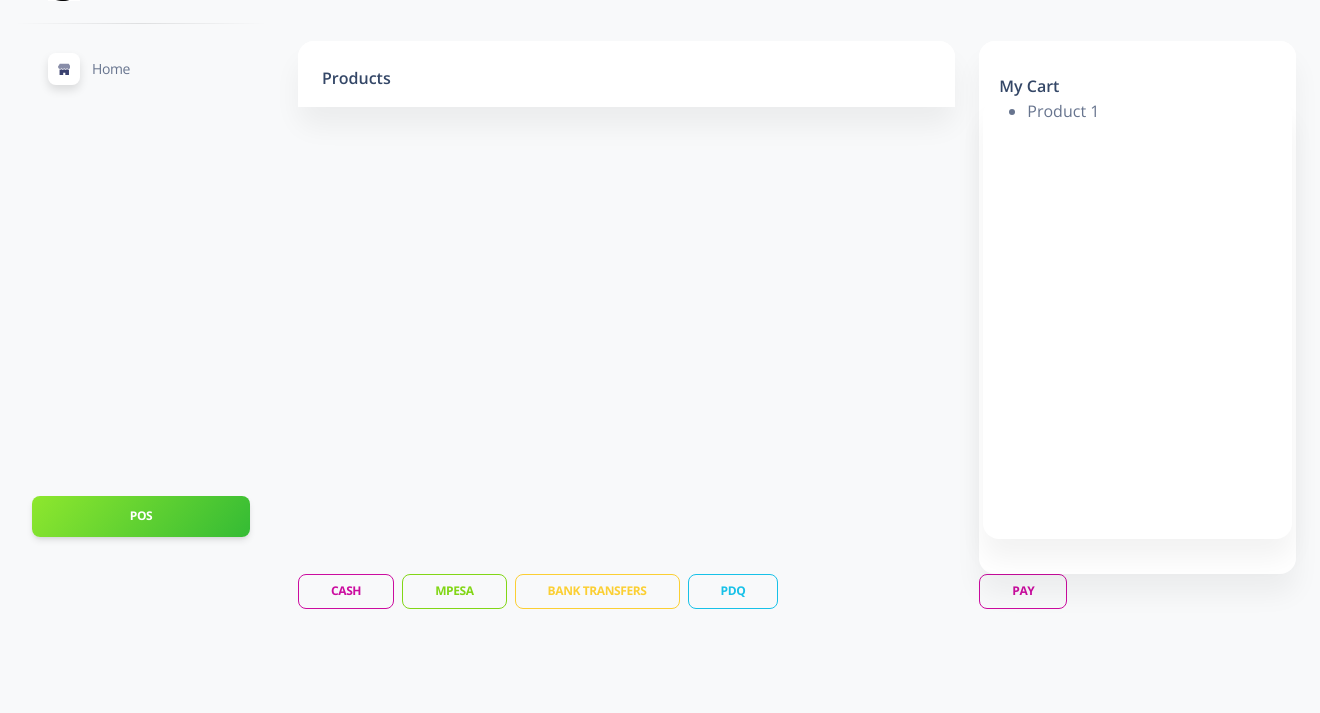
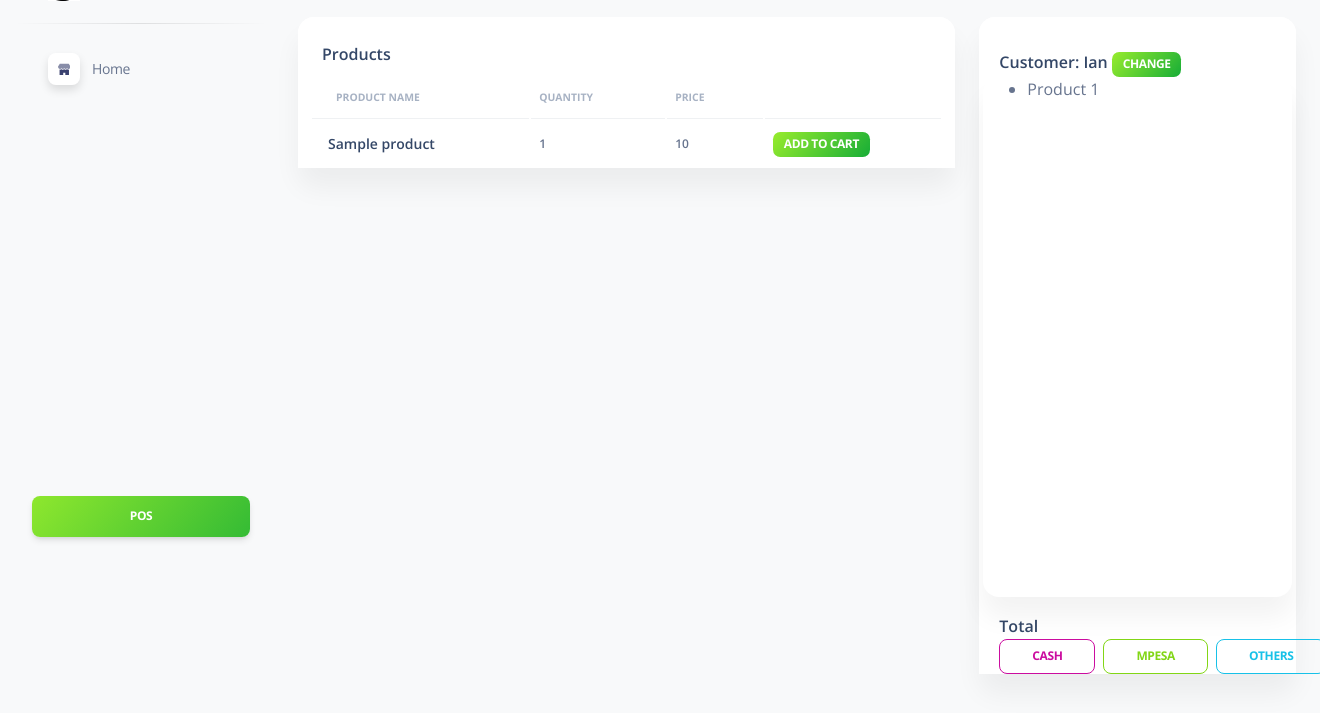
Before and after one commit to derlico/SimplePOS, a Django app: page /pos/ in a window 1320 px wide. Shown: the part 71-784 px from the top of the page. Run offline with Django 4.2, Linux system fonts and the light colour scheme; tables that the repository leaves empty hold one stand-in row (values such as "Sample post"); some libraries are stand-ins or nearby versions.

Commit message:
functionality1

```diff
--- a/Home/templates/pages/pos.html
+++ b/Home/templates/pages/pos.html
@@ -4,123 +4,86 @@
 {% block content %}
 
     <div class="container-fluid py-4">
-      <div class="row my-4">
+      <div class="row">
         <div class="col-lg-8 col-md-6 mb-md-0 mb-4">
           <div class="card">
             <div class="card-header pb-0">
               <div class="row">
-                <div class="col-lg-6 col-7">
                   <h6>Products</h6>
                   <!--Working with dictionaries to combine Products and Services-->
-                  <ul>
-                    {% for products in product %}
+                    <div class="table-responsive p-0">
+                      <table class="table align-items-center mb-0">
+                        <thead>
+                          <tr>
+                            <th class="text-uppercase text-secondary text-xxs font-weight-bolder opacity-7">Product Name</th>
+                            <th class="text-uppercase text-secondary text-xxs font-weight-bolder opacity-7 ps-2">Quantity</th>
+                            <th class="text-uppercase text-secondary text-xxs font-weight-bolder opacity-7 ps-2">Price</th>
+                            <th class="text-secondary opacity-7"></th>
+                          </tr>
+                        </thead>
+                        <tbody>
+                          {% for product in products %}
+                          <tr>
+                            <td>
+                              <div class="d-flex px-2 py-1">
+                                <!--<div>
+                                  <img src="{% static 'img/team-2.jpg' %}" class="avatar avatar-sm me-3" alt="user1">
+                                </div>-->
+                                <div class="d-flex flex-column justify-content-center">
+                                  <h6 class="mb-0 text-sm">{{product.product_name}}</h6>
+                                 <!-- <p class="text-xs text-secondary mb-0">john@creative-tim.com</p>-->
+                                </div>
+                              </div>
+                            </td>
+                            <td>
+                              <p class="text-xs font-weight-bold mb-0" contenteditable="true">1</p>
+                            </td>
+                            <td>
+                              <p class="text-xs font-weight-bold mb-0" contenteditable="true">{{product.product_price}}</p>
+                            </td>
+                            <td class="align-middle">
+                              <a href="javascript:;" class="badge badge-sm bg-gradient-success" data-toggle="tooltip" data-original-title="Edit Product" onclick="addToCart()">
+                                Add to Cart
+                              </a>
+                            </td>
+                          </tr>
+                        {% endfor %}
+                        </tbody>
+                      </table>
+                    </div>
 
-                    <li>
-                    {{products.product_name}} - {{products.product_price}}
-                    </li>
-              {% endfor %}
-
-                  </ul>
-
-                </div>
-              </div>
+                  </div>
             </div>
           </div>
         </div>
-        <!--<div class="col-lg-4 col-md-6">
-          <div class="card h-100">
-            <div class="card-header pb-0">
-              <h6>My Cart</h6>
-            </div>
-            <div class="card-header pb-0">
-                <h6>Payment Methods</h6>
-              </div>
-          </div>
-        </div>-->
         <div class="col-lg-4 col-md-6">
           <div class="card h-100">
             <div class="card-header pb-0 p-3">
               <div class="row">
                  <div class="card-header pb-0 p-3">
-                  <h6 class="mb-0">My Cart</h6>
+                  <h6 class="mb-0">Customer: Ian <a href="javascript:;" class="badge badge-sm bg-gradient-success" data-toggle="tooltip" data-original-title="Edit Product" onclick="setEditable()">Change</a></a></h6>
                 </div>
-              <div class="card h-100 min-vh-55">
+              <div class="card h-100 min-vh-65 vh-65">
                 <ul>
                   <li>Product 1</li>
 
                 </ul>
               </div>
+              <div class="card-header pb-0 p-3 h-100">
+                <h6 class="mb-0">Total</h6>
+                <div class="d-grid gap-2 d-md-flex align-items-center text-sm">
+                  <button class="btn btn-outline-primary btn-sm mb-0">Cash</button>
+                  <button class="btn btn-outline-success btn-sm mb-0">Mpesa</button>
+                  <!--<button class="btn btn-outline-warning btn-sm mb-0">Bank Transfers</button>-->
+                  <button class="btn btn-outline-info btn-sm mb-0">Others</button>
+                </div>
+              </div>
             </div>
-             <!-- <ul class="list-group">
-                <li class="list-group-item border-0 d-flex justify-content-between ps-0 mb-2 border-radius-lg">
-                  <div class="d-flex flex-column">
-                    <h6 class="mb-1 text-dark font-weight-bold text-sm">March, 01, 2020</h6>
-                    <span class="text-xs">#MS-415646</span>
-                  </div>
-                  <div class="d-flex align-items-center text-sm">
-                    $180
-                    <button class="btn btn-link text-dark text-sm mb-0 px-0 ms-4"><i class="fas fa-file-pdf text-lg me-1"></i> PDF</button>
-                  </div>
-                </li>
-                <li class="list-group-item border-0 d-flex justify-content-between ps-0 mb-2 border-radius-lg">
-                  <div class="d-flex flex-column">
-                    <h6 class="text-dark mb-1 font-weight-bold text-sm">February, 10, 2021</h6>
-                    <span class="text-xs">#RV-126749</span>
-                  </div>
-                  <div class="d-flex align-items-center text-sm">
-                    $250
-                    <button class="btn btn-link text-dark text-sm mb-0 px-0 ms-4"><i class="fas fa-file-pdf text-lg me-1"></i> PDF</button>
-                  </div>
-                </li>
-                <li class="list-group-item border-0 d-flex justify-content-between ps-0 mb-2 border-radius-lg">
-                  <div class="d-flex flex-column">
-                    <h6 class="text-dark mb-1 font-weight-bold text-sm">April, 05, 2020</h6>
-                    <span class="text-xs">#FB-212562</span>
-                  </div>
-                  <div class="d-flex align-items-center text-sm">
-                    $560
-                    <button class="btn btn-link text-dark text-sm mb-0 px-0 ms-4"><i class="fas fa-file-pdf text-lg me-1"></i> PDF</button>
-                  </div>
-                </li>
-                <li class="list-group-item border-0 d-flex justify-content-between ps-0 mb-2 border-radius-lg">
-                  <div class="d-flex flex-column">
-                    <h6 class="text-dark mb-1 font-weight-bold text-sm">June, 25, 2019</h6>
-                    <span class="text-xs">#QW-103578</span>
-                  </div>
-                  <div class="d-flex align-items-center text-sm">
-                    $120
-                    <button class="btn btn-link text-dark text-sm mb-0 px-0 ms-4"><i class="fas fa-file-pdf text-lg me-1"></i> PDF</button>
-                  </div>
-                </li>
-                <li class="list-group-item border-0 d-flex justify-content-between ps-0 border-radius-lg">
-                  <div class="d-flex flex-column">
-                    <h6 class="text-dark mb-1 font-weight-bold text-sm">March, 01, 2019</h6>
-                    <span class="text-xs">#AR-803481</span>
-                  </div>
-                  <div class="d-flex align-items-center text-sm">
-                    $300
-                    <button class="btn btn-link text-dark text-sm mb-0 px-0 ms-4"><i class="fas fa-file-pdf text-lg me-1"></i> PDF</button>
-                  </div>
-                </li>
-              </ul>-->
-
             </div>
           </div>
-          <div>
-            <div class="d-flex align-items-center text-sm">
-              <button class="btn btn-outline-primary btn-sm mb-0">Pay</button>
-            </div>
-          </div>
-
-        </div>
-        <!--<div class="d-flex align-items-center text-sm">-->
-        <div class="d-grid gap-2 d-md-flex align-items-center text-sm">
-          <button class="btn btn-outline-primary btn-sm mb-0">Cash</button>
-          <button class="btn btn-outline-success btn-sm mb-0">Mpesa</button>
-          <button class="btn btn-outline-warning btn-sm mb-0">Bank Transfers</button>
-          <button class="btn btn-outline-info btn-sm mb-0">PDQ</button>
         </div>
       </div>
+
 
       {% include "includes/footer.html" %}
 
@@ -132,6 +95,7 @@
 {% block scripts %}
 
   <script src="{% static 'js/plugins/chartjs.min.js' %}"></script>
+  <script src="{% static 'js\pos.js' %}"></script>
   <script>
     var ctx = document.getElementById("chart-bars").getContext("2d");
 
--- a/Home/views.py
+++ b/Home/views.py
@@ -79,7 +79,5 @@ def sales(request):
   return render(request, 'pages/reports.html', {'sale': sales})
 
 def pos(request):
-  services = Service.objects.all()
-  products = Product.objects.all()
-  product = {'product': products}.update({'service': services})
-  return render(request, 'pages/pos.html', product)
+  product = Product.objects.all()
+  return render(request, 'pages/pos.html', {'products': product})
```
Also changed, not shown: Home/static/js/pos.js (added), 1 other file.
